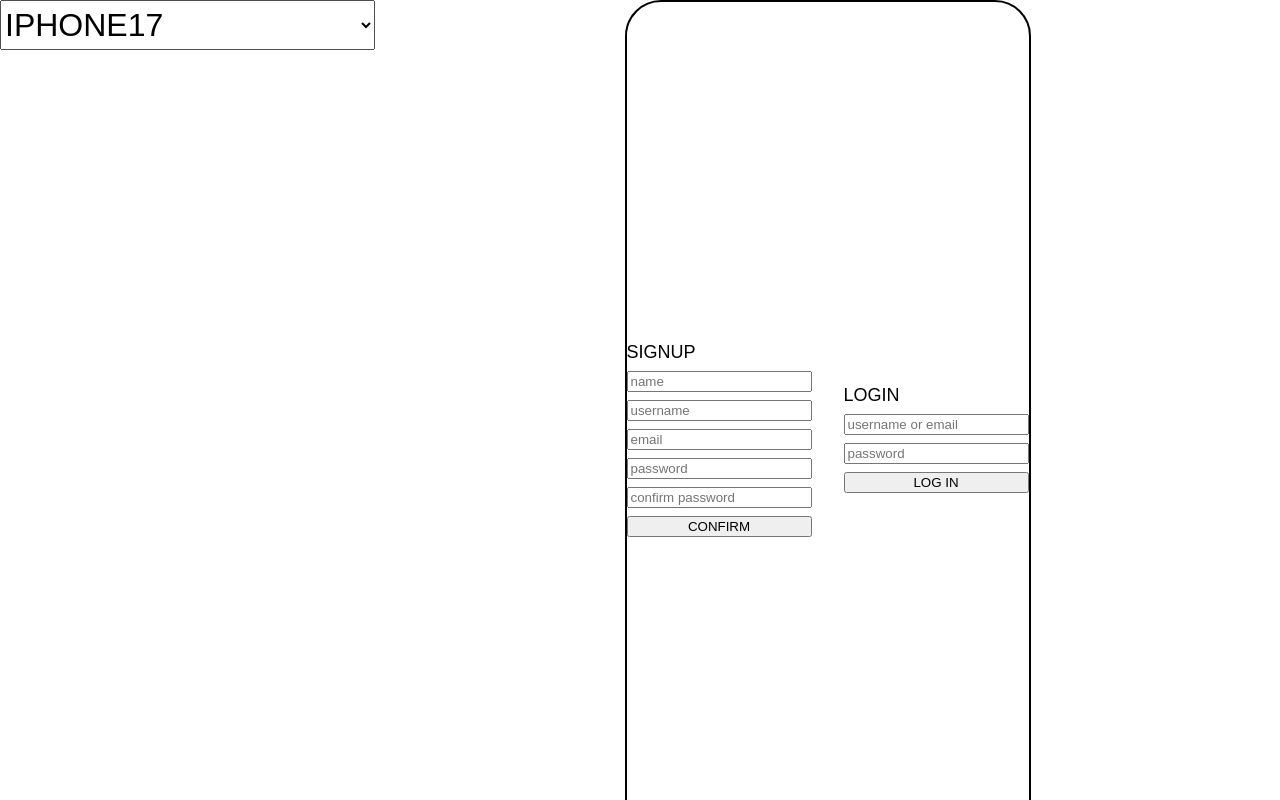
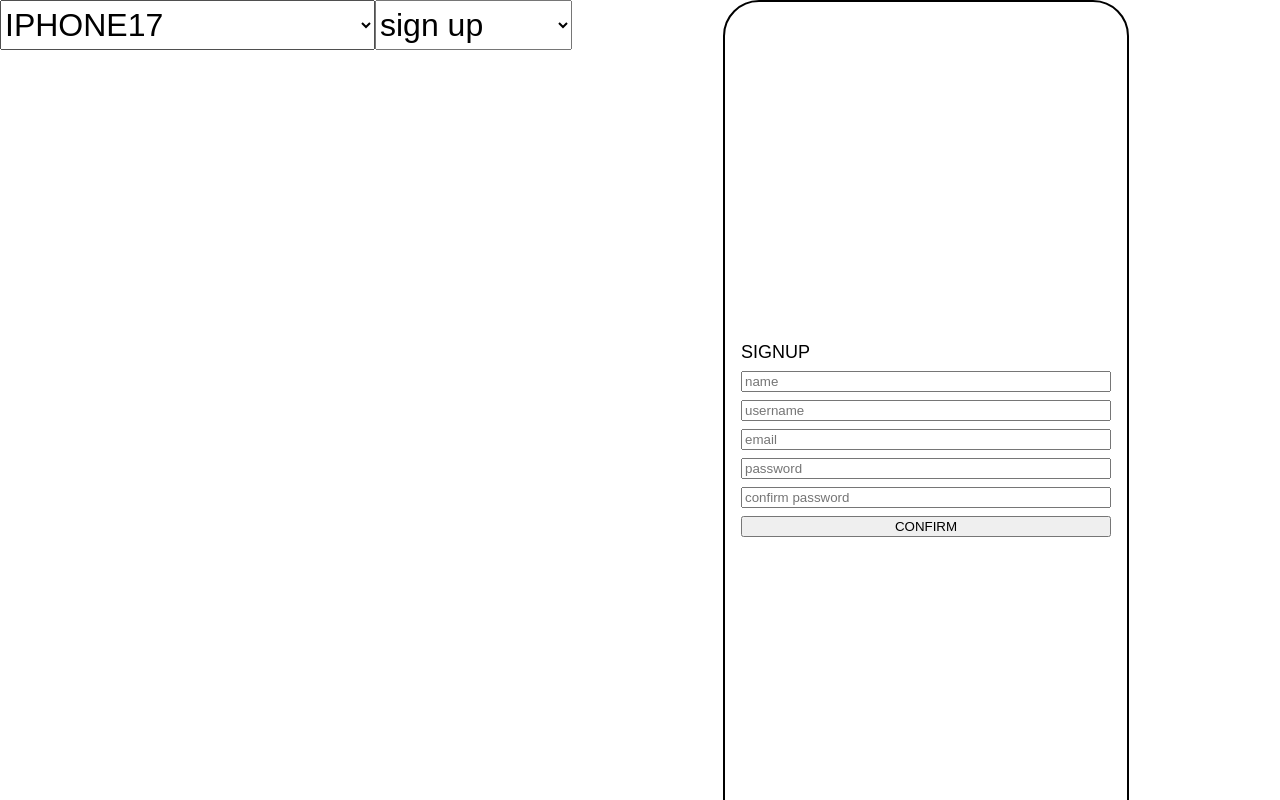
Before and after one commit to SLS480E-Team-3/ikko, a Next.js app: page /MobileTester in a window 1280 px wide. Built offline with nearby package versions, Linux system fonts and the light colour scheme; a web font is replaced by a local one.

Commit message:
DEV ADD page selector in tester

```diff
--- a/src/app/MobileTester/page.tsx
+++ b/src/app/MobileTester/page.tsx
@@ -24,7 +24,10 @@ import {
     PIXEL_10_PRO_SCREEN,
     XIAOMI_15_PRO_SCREEN,
 } from "@/utils/mobileScreenSIze"
-import { CSSProperties, useState } from "react"
+import { CSSProperties, ReactNode, useState } from "react"
+import GameScene from "@/components/Game/gameScene"
+import SignUpPage from "@/app/SignUp/page"
+import LogInPage from "@/app/LogIn/page"
 
 const PHONES: { label: string; screen: CSSProperties }[] = [
     { label: 'IPHONE17', screen: IPHONE17_SCREEN },
@@ -49,9 +52,16 @@ const PHONES: { label: string; screen: CSSProperties }[] = [
     { label: 'XIAOMI_15_PRO', screen: XIAOMI_15_PRO_SCREEN },
 ]
 
+const PAGES: { label: string; page: ReactNode }[] = [
+    {label: 'sign up', page :<SignUpPage/>},
+    {label: 'log in', page :<LogInPage/>},
+    {label: 'game scene', page :<GameScene/>}
+]
+
 export default function MobileTester() {
 
     const [phone, setPhone] = useState<CSSProperties>(PHONES[0].screen)
+    const [page, setPage] = useState<ReactNode>(PAGES[0].page)
 
     return (
         <div style={{
@@ -78,11 +88,29 @@ export default function MobileTester() {
                 </select>
             </div>
             <div style={{
+                justifyContent: 'left',
+            }}>
+                <select
+                    style={{
+                        height: 50,
+                        fontSize: 32
+                    }}
+                    onChange={(e) => {
+                        const selected = PAGES.find((p) => p.label === e.target.value)
+                        if (selected) setPage(selected.page)
+                    }}
+                >
+                    {
+                        PAGES.map((p) => <option key={p.label} value={p.label}>{p.label}</option>)
+                    }
+                </select>
+            </div>
+            <div style={{
                 flex: 1,
                 display: 'flex',
                 overflow: 'auto'
             }}>
-                <TestMobileView size={phone} />
+                <TestMobileView size={phone} page={page}/>
             </div>
         </div>
     )
--- a/src/components/testMobileView.tsx
+++ b/src/components/testMobileView.tsx
@@ -2,11 +2,8 @@
 'use client'
 
 import { CSSProperties, ReactNode } from "react"
-import GameScene from "./Game/gameScene"
-import SignUpPage from "@/app/SignUp/page"
-import LogInPage from "@/app/LogIn/page"
 
-export default function TestMobileView({ size }: { size: CSSProperties, page?: ReactNode }) {
+export default function TestMobileView({ size, page }: { size: CSSProperties, page?: ReactNode }) {
     // `size` only carries custom properties (--<device>-width/-height), which
     // resize nothing on their own -- pick them out by suffix and apply them as
     // the real width/height. The --iphone prefix is the only platform signal.
@@ -32,9 +29,7 @@ export default function TestMobileView({ size }: { size: CSSProperties, page?: R
                 overflow: 'hidden'
             }}
         >
-            {/* <GameScene/> */}
-            <SignUpPage/>
-            <LogInPage/>
+            {page}
         </div>
     )
 }
```
